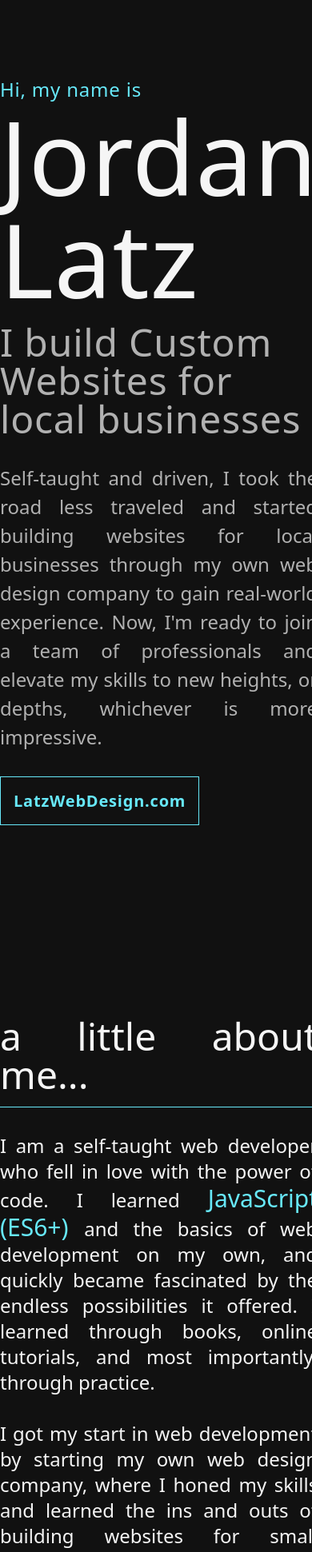
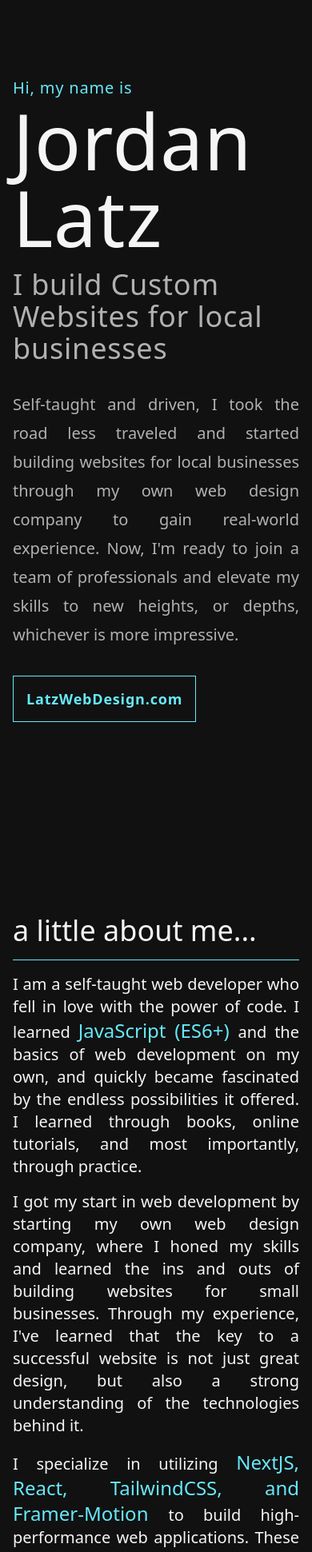
Before and after one commit to latz09/portfolio-v2, a Next.js app: page / in a window 390 px wide. Shown: the top 1941 px of the page at 80% size. Built offline with nearby package versions, Linux system fonts and the light colour scheme.

Commit message:
responsive

```diff
--- a/components/About.js
+++ b/components/About.js
@@ -1,6 +1,6 @@
 const About = () => {
 	return (
-		<div className='grid gap-8 max-w-7xl text-2xl font-thi text-justify'>
+		<div className='grid gap-4 lg:gap-8 max-w-7xl text-xl lg:text-2xl font-thi text-justify'>
 			<Heading />
 			<Opening />
 			<MyStart />
@@ -17,7 +17,7 @@ export default About;
 
 const Heading = () => {
 	return (
-		<div className='text-5xl border-b border-primary pb-4 font-normal'>
+		<div className='text-4xl lg:text-5xl border-b border-primary pb-4 font-normal'>
 			a little about me...
 		</div>
 	);
@@ -28,7 +28,7 @@ const Opening = () => {
 		<div>
 			I am a self-taught web developer who fell in love with the power of code.
 			I learned{' '}
-			<span className='text-primary text-3xl font-normal'>
+			<span className='text-primary text-2xl lg:text-3xl font-normal'>
 				{' '}
 				JavaScript (ES6+){' '}
 			</span>{' '}
@@ -54,13 +54,13 @@ const Technologies = () => {
 	return (
 		<div>
 			I specialize in utilizing{' '}
-			<span className='text-primary text-3xl font-normal'>
+			<span className='text-primary text-2xl lg:text-3xl font-normal'>
 				NextJS, React, TailwindCSS, and Framer-Motion{' '}
 			</span>
 			to build high-performance web applications. These technologies allow me to
 			create dynamic and visually appealing websites with great user experience.
 			I also optimize websites for real-world results by utilizing
-			<span className='text-primary text-3xl font-normal'>
+			<span className='text-primary text-2xl lg:text-3xl font-normal'>
 				{' '}
 				SEO strategies{' '}
 			</span>{' '}
--- a/components/Landing.js
+++ b/components/Landing.js
@@ -2,15 +2,15 @@ const Landing = () => {
 	return (
 		<div className=' grid gap-8 tracking-wider '>
 			<div className='grid gap-1'>
-				<div className='text-2xl text-primary'>Hi, my name is</div>
+				<div className='text-xl lg:text-2xl text-primary'>Hi, my name is</div>
 				<div className='grid gap-4 '>
-					<div className='text-9xl'>Jordan Latz</div>
-					<div className='text-5xl opacity-70'>
+					<div className='text-8xl lg:text-9xl'>Jordan Latz</div>
+					<div className='text-4xl lg:text-5xl opacity-70'>
 						I build Custom Websites for local businesses
 					</div>
 				</div>
 			</div>
-			<div className='text-2xl tracking-normal leading-9 opacity-70 max-w-4xl text-justify'>
+			<div className='text-xl lg:text-2xl tracking-normal leading-9 opacity-70 max-w-4xl text-justify'>
 				Self-taught and driven, I took the road less traveled and started
 				building websites for local businesses through my own web design company
 				to gain real-world experience. Now, I'm ready to join a team of
@@ -22,7 +22,7 @@ const Landing = () => {
 				target='_blank.'
 				rel='noreferrer'
 			>
-				<div className='text-xl text-primary font-semibold my-4 '>
+				<div className='text-lg lg:text-xl text-primary font-semibold my-4 '>
 					<span className='border p-4 border-primary'> LatzWebDesign.com</span>
 				</div>
 			</a>
--- a/pages/index.js
+++ b/pages/index.js
@@ -4,7 +4,7 @@ import Head from 'next/head';
 
 export default function Home() {
 	return (
-		<div className=" grid gap-60 my-24 place-items-center">
+		<div className=" grid gap-60 my-24 place-items-center mx-4 lg:mx-0">
 			<Landing />
       <About />
 		</div>
```
